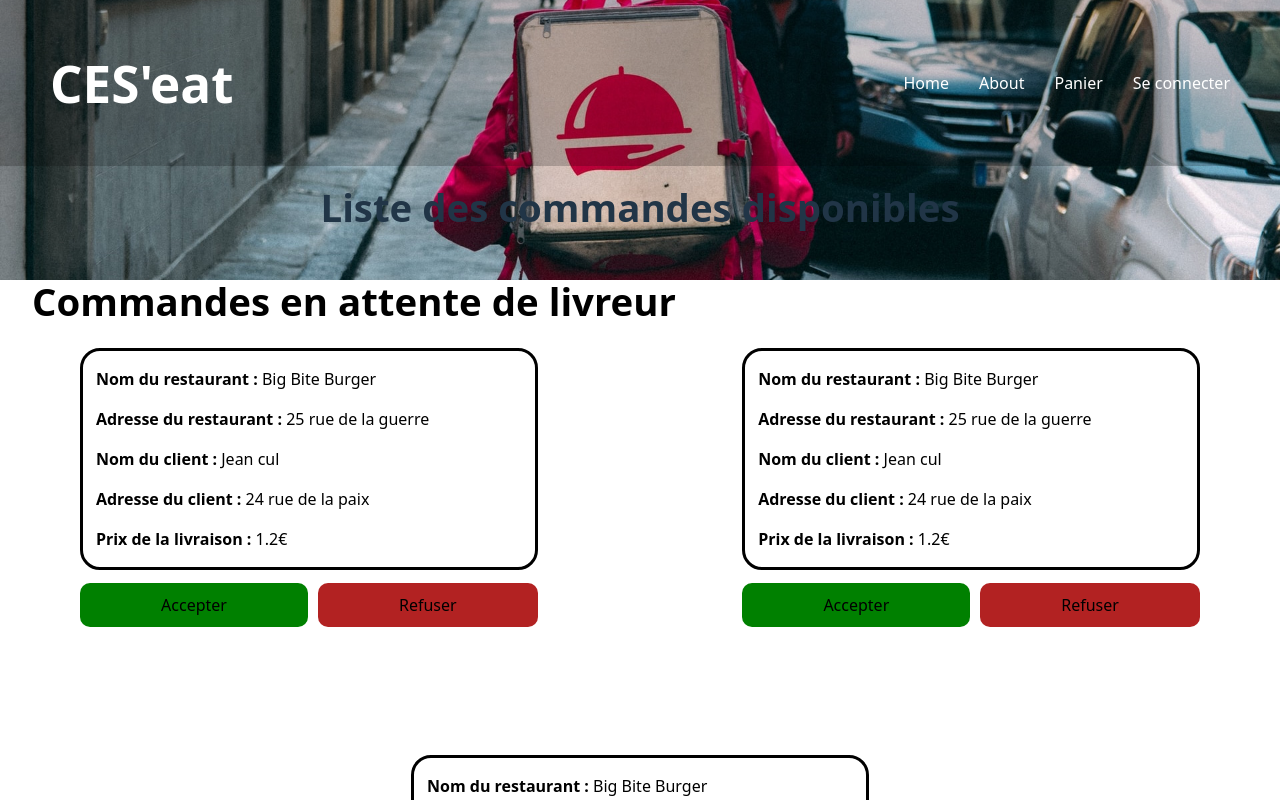
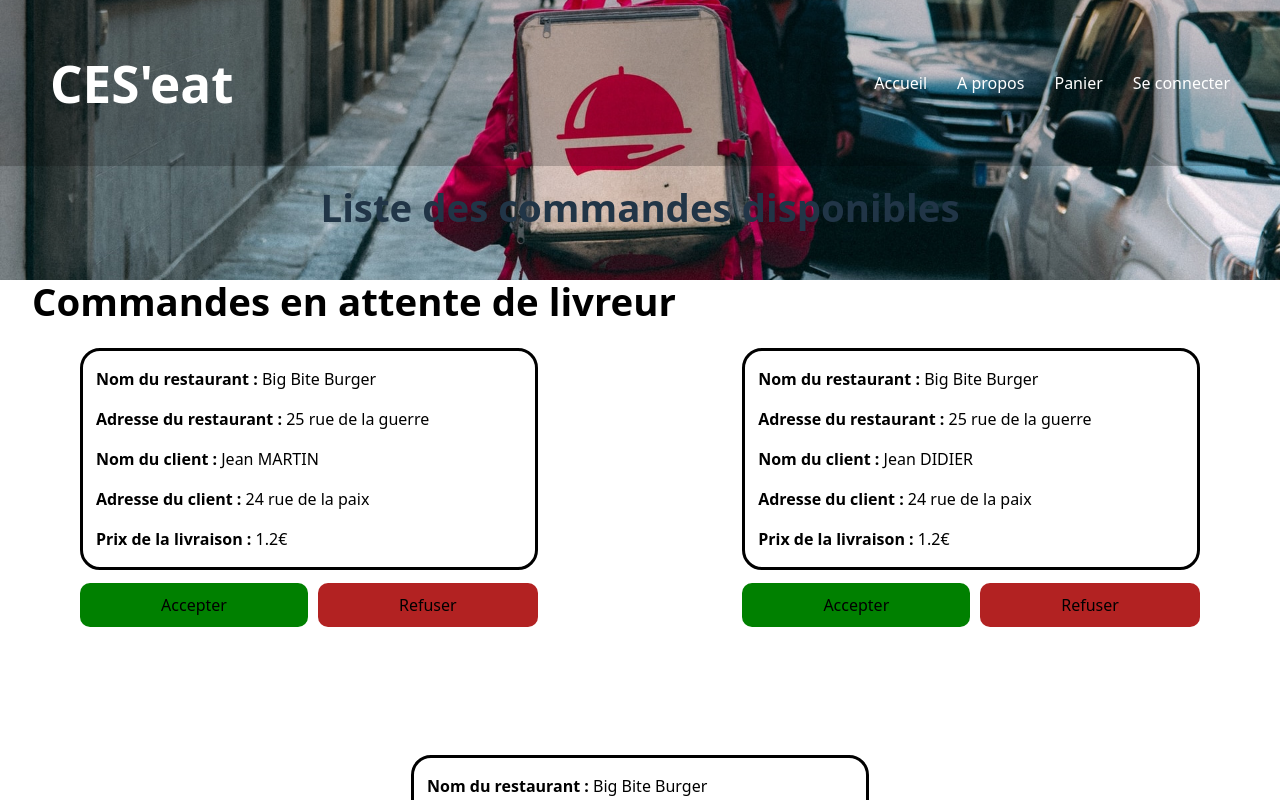
Before and after one commit to ValentinB03/WEB_Avance_Front, a React (Vite) app: page /livreur-commande in a window 1280 px wide. Built offline with nearby package versions, Linux system fonts and the light colour scheme.

Commit message:
Change_commande-livreur - Nom_client

```diff
--- a/src/DetailCommande/detail-commande.jsx
+++ b/src/DetailCommande/detail-commande.jsx
@@ -5,11 +5,11 @@ import Footer from '../Footer/Footer.jsx';
 import ImgResto from '../assets/img/burger.jpg';
 import Menu from '../assets/img/menu.jpg';
 
-function DetailCommande() {
+function RestaurantDetailsCommande() {
 
     const [items] = useState([
         { id: 1, Article: 'Menu 1', image: Menu, prix: 17 },
-        { id: 2, Article: 'Frite sans sauce', image: Menu, prix: 5 },
+        { id: 2, Article: 'Frites sans sauce', image: Menu, prix: 5 },
         { id: 3, Article: 'Thé noir', image: Menu, prix: 2 },
     ]);
     const [items2] = useState([
@@ -23,7 +23,7 @@ function DetailCommande() {
                 <img src={ImgResto} alt="Background" className="background-image-modifcarte" />
             </div>
             <h1 className="titre-modifcarte">Big Bite Burger</h1>
-            <h1 className={"Commande-titre"}>Détail de la commande</h1>
+            <h1 className={"Commande-titre"}>Détails de la commande</h1>
             <div className="container-detail">
                 <div className="container-detail-texte">
                     <p className="detail-texte"><b>Commande :</b> {items2[0].Commande}</p>
@@ -47,4 +47,4 @@ function DetailCommande() {
     );
 }
 
-export default DetailCommande;
+export default RestaurantDetailsCommande;
--- a/src/Home/App.jsx
+++ b/src/Home/App.jsx
@@ -11,7 +11,7 @@ import RestaurantModifMenu from "../Restaurant/modifier_menu/restaurant-modif-me
 import Paiement from "../Panier/paiement.jsx";
 import RestaurantGestionCommande from "../Restaurant/gestion_commande/restaurant-gestion-commande.jsx";
 import CommandeLivreur from "../Livreur/Commande/commande-livreur.jsx";
-import DetailCommande from "../DetailCommande/detail-commande.jsx";
+import RestaurantDetailsCommande from "../DetailCommande/detail-commande.jsx";
 
 
 function App() {
@@ -108,7 +108,7 @@ function AppWrapper() {
                 <Route path="/restaurant/commande" element={<RestaurantGestionCommande />} />
                 <Route path="/paiement" element={<Paiement />} />
                 <Route path="/livreur-commande" element={<CommandeLivreur />} />
-                <Route path="/detail-commande" element={<DetailCommande />} />
+                <Route path="/restaurant/details-commande" element={<RestaurantDetailsCommande />} />
             </Routes>
         </Router>
     );
--- a/src/Livreur/Commande/commande-livreur.jsx
+++ b/src/Livreur/Commande/commande-livreur.jsx
@@ -8,9 +8,9 @@ import background from '../../assets/livraison-resto.jpg'
 function CommandeLivreur() {
 
     const [items] = useState([
-        { id: 1, resto: 'Big Bite Burger', Adresse_resto: '25 rue de la guerre', Nom_client: 'Jean cul', Adresse_client: '24 rue de la paix', prix_livraison: 1.2},
-        { id: 2, resto: 'Big Bite Burger', Adresse_resto: '25 rue de la guerre', Nom_client: 'Jean cul', Adresse_client: '24 rue de la paix', prix_livraison: 1.2},
-        { id: 3, resto: 'Big Bite Burger', Adresse_resto: '25 rue de la guerre', Nom_client: 'Jean cul', Adresse_client: '24 rue de la paix', prix_livraison: 1.2},
+        { id: 1, resto: 'Big Bite Burger', Adresse_resto: '25 rue de la guerre', Nom_client: 'Jean MARTIN', Adresse_client: '24 rue de la paix', prix_livraison: 1.2},
+        { id: 2, resto: 'Big Bite Burger', Adresse_resto: '25 rue de la guerre', Nom_client: 'Jean DIDIER', Adresse_client: '24 rue de la paix', prix_livraison: 1.2},
+        { id: 3, resto: 'Big Bite Burger', Adresse_resto: '25 rue de la guerre', Nom_client: 'Jean MARCEL', Adresse_client: '24 rue de la paix', prix_livraison: 1.2},
 
     ]);
     return (
--- a/src/Navbar/NavBar.jsx
+++ b/src/Navbar/NavBar.jsx
@@ -15,8 +15,8 @@ function NavBar() {
                 <h1>CES'eat</h1>
             </div>
             <div className="Nav-right">
-                <Link to="/">Home</Link>
-                <a href="#about">About</a>
+                <Link to="/">Accueil</Link>
+                <a href="#about">A propos</a>
                 <a href="/panier">Panier</a>
                 <a href="/connexion">Se connecter</a>
             </div>
```
Also changed, not shown: 1 other file (tests, documents, lock files or other folders).
